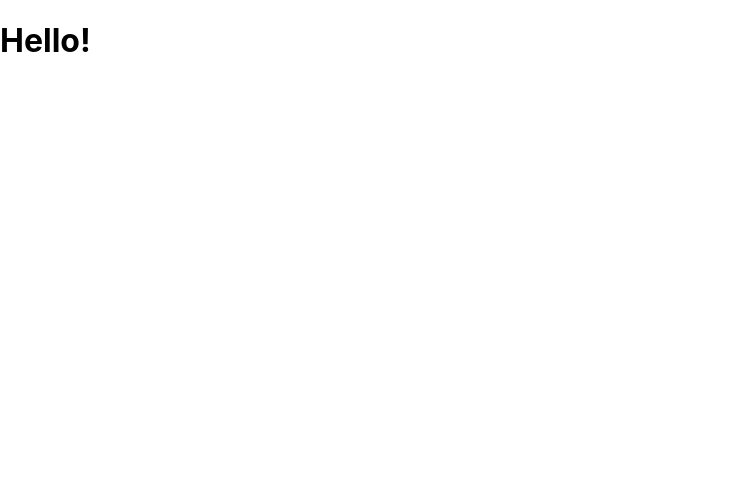
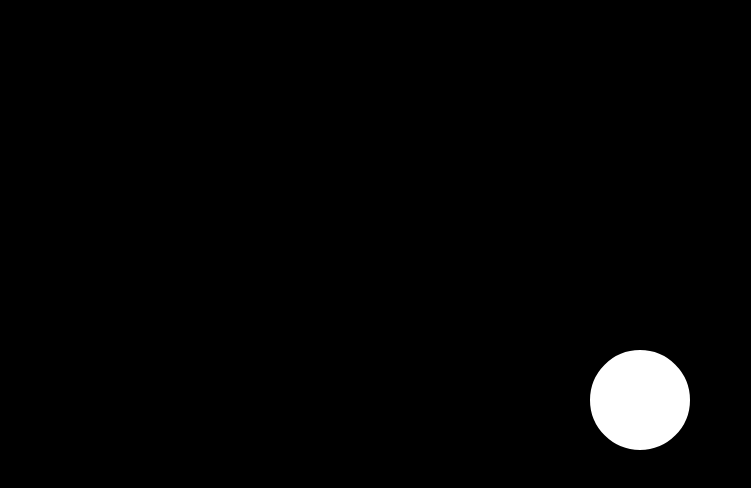
Before and after one commit to ethanloewen/ethan-portfolio, a React (Create React App) app: page / in a window 1280 px wide. Shown: the top 488 px of the page, without its empty margins (0-751 px from the left). Built offline with nearby package versions, Linux system fonts and the light colour scheme.

Commit message:
Start work on JamesBond component

```diff
--- a/package.json
+++ b/package.json
@@ -9,6 +9,7 @@
     "react": "^18.1.0",
     "react-dom": "^18.1.0",
     "react-scripts": "5.0.1",
+    "sass": "^1.52.2",
     "web-vitals": "^2.1.4"
   },
   "scripts": {
--- a/src/App.js
+++ b/src/App.js
@@ -1,9 +1,10 @@
 import './App.css';
+import JamesBond from './components/JamesBond';
 
 function App() {
   return (
     <div>
-      <h1>Hello!</h1>
+      <JamesBond/>
     </div>
   );
 }
--- /dev/null
+++ b/src/components/JamesBond.js
@@ -0,0 +1,16 @@
+import { useState } from 'react';
+import './JamesBond.scss';
+
+export default function JamesBond() {
+  const [circleSize, setCircleSize] = useState(100);
+
+  const updateCircleSize = (circleSize, setCircleSize) => {
+
+  };
+
+  return (
+    <div className='james-bond' onWheel={(e) => console.log('event', e)}>
+      <div className='circ'></div>
+    </div>
+  );
+}
--- /dev/null
+++ b/src/components/JamesBond.scss
@@ -0,0 +1,19 @@
+.james-bond {
+  margin: 0;
+  padding: 0;
+  width: 100%;
+  height: 100vh;
+  background-color: rgb(57, 142, 182);
+  display: flex;
+  align-items: center;
+  justify-content: center;
+  overflow: hidden;
+
+  .circ {
+    min-width: 100px;
+    min-height: 100px;
+    background-color: white;
+    border-radius: 50%;
+    border: 1500px solid black;
+  }
+}
--- a/src/index.css
+++ b/src/index.css
@@ -1,5 +1,7 @@
 body {
   margin: 0;
+  padding: 0;
+  box-sizing: border-box;
   font-family: -apple-system, BlinkMacSystemFont, 'Segoe UI', 'Roboto', 'Oxygen',
     'Ubuntu', 'Cantarell', 'Fira Sans', 'Droid Sans', 'Helvetica Neue',
     sans-serif;
```
Also changed, not shown: 1 other file (tests, documents, lock files or other folders).
